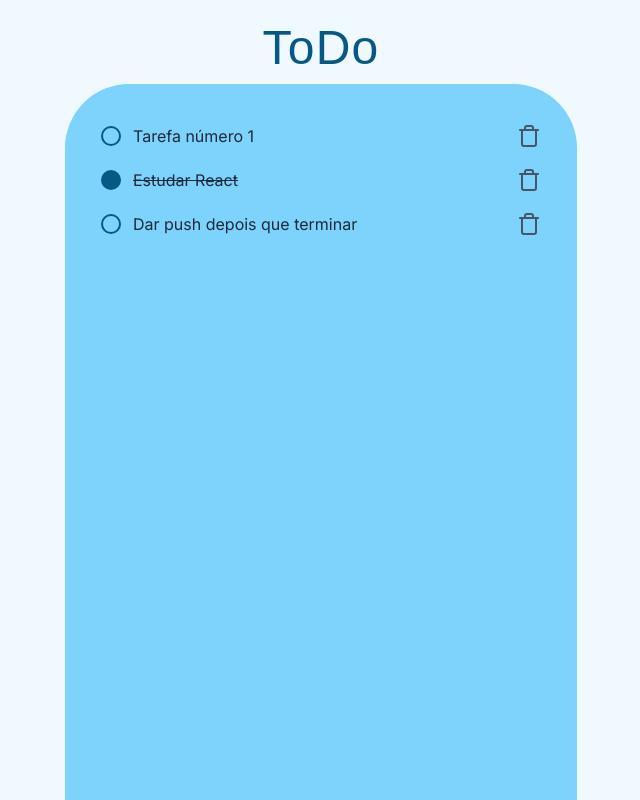
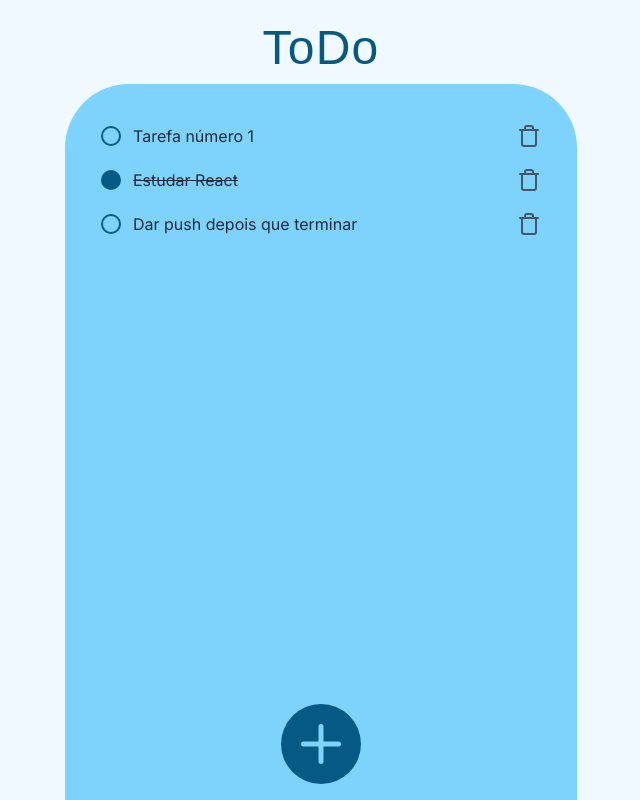
Before and after one commit to albert-rafa/todo-react, a React (Vite) app: page / in a window 1280 px wide. Shown: the whole page, without its empty margins (319-959 px from the left). Built offline with nearby package versions, Linux system fonts and the light colour scheme; a web font is replaced by a local one.

Commit message:
feat: add tasks

```diff
--- a/src/App.jsx
+++ b/src/App.jsx
@@ -23,6 +23,10 @@ export default function App() {
 
   const [showAddPage, setShowAddPage] = useState(false)
 
+  function handleAddTask() {
+    setShowAddPage(true)
+  }
+
   return (
     <div className='w-full h-full bg-sky-50'>
       <div className='w-full h-full max-w-lg mx-auto flex flex-col justify-start items-center'>
@@ -31,8 +35,16 @@ export default function App() {
         <main className='grow w-full pt-9 px-7 relative bg-sky-300 rounded-t-[4rem]'>
 
           {showAddPage ?
-            <Add /> :
-            <Tasks tasks={tasks} updateTasks={setTasks} />
+            <Add
+              tasks={tasks}
+              updateTasks={setTasks}
+              close={() => setShowAddPage(false)}
+            /> :
+            <Tasks
+              tasks={tasks}
+              updateTasks={setTasks}
+              addTask={handleAddTask}
+            />
           }
 
         </main>
--- a/src/Pages/Add.jsx
+++ b/src/Pages/Add.jsx
@@ -1,5 +1,42 @@
-export default function Add() {
+import { useState } from "react"
+import { Check, X } from 'lucide-react'
+
+export default function Add({ tasks, updateTasks, close }) {
+    const [text, setText] = useState('')
+
+    function handleAdd() {
+        const newTask = {
+            id: Math.random(),
+            done: false,
+            text: text
+        }
+
+        const newTasks = [...tasks, newTask]
+        updateTasks(newTasks)
+        close()
+    }
+
     return (
-        <div>Showing ADD page...</div>
+        <div className="h-full w-full">
+            <textarea
+                onChange={e => setText(e.target.value)}
+                className="h-1/2 w-full resize-none rounded-3xl p-4 text-xl text-slate-800 focus:outline-none"
+            />
+
+            <div className="w-full mt-10 flex justify-center items-center gap-3">
+                <button
+                    onClick={handleAdd}
+                    className="size-20 bg-sky-800 flex justify-center items-center rounded-full"
+                >
+                    <Check className="size-3/4 stroke-sky-300" />
+                </button>
+                <button
+                    onClick={close}
+                    className="size-16 flex justify-center items-center"
+                >
+                    <X className="size-3/4 stroke-sky-800" />
+                </button>
+            </div>
+        </div>
     )
 }
--- a/src/Pages/Tasks.jsx
+++ b/src/Pages/Tasks.jsx
@@ -1,27 +1,26 @@
-import Item from '../Components/Item'
+import Item from "../Components/Item";
+import { Plus } from "lucide-react";
 
-export default function Add({ tasks, updateTasks }) {
-
+export default function Add({ tasks, updateTasks, addTask }) {
   function handleToggleTask(task) {
-        const newTasks = tasks.map(t => {
-            if(t.id === task.id) {
+    const newTasks = tasks.map((t) => {
+      if (t.id === task.id) {
         return {
           ...t,
-                    done: !t.done
-                }
-            }
-            else return t
-        })
-        updateTasks(newTasks)
+          done: !t.done,
+        };
+      } else return t;
+    });
+    updateTasks(newTasks);
   }
 
   function handleDeleteTask(task) {
-        const newTasks = tasks.filter(t => t.id != task.id)
-        updateTasks(newTasks)
+    const newTasks = tasks.filter((t) => t.id != task.id);
+    updateTasks(newTasks);
   }
 
   return (
-        <div className='w-full h-full flex flex-col gap-3'>
+    <div className="w-full h-full flex flex-col gap-3 relative">
       {tasks.map((task) => {
         return (
           <Item
@@ -29,8 +28,16 @@ export default function Add({ tasks, updateTasks }) {
             task={task}
             handleToggleTask={handleToggleTask}
             handleDeleteTask={handleDeleteTask}
-              />)
+          />
+        );
       })}
+
+      <button
+        onClick={addTask}
+        className="absolute bottom-4 left-1/2 -translate-x-1/2 size-20 rounded-full flex justify-center items-center bg-sky-800"
+      >
+        <Plus className="size-3/4 stroke-sky-300" />
+      </button>
     </div>
-    )
+  );
 }
```
Lines whose indentation alone changed are shown as unchanged.
